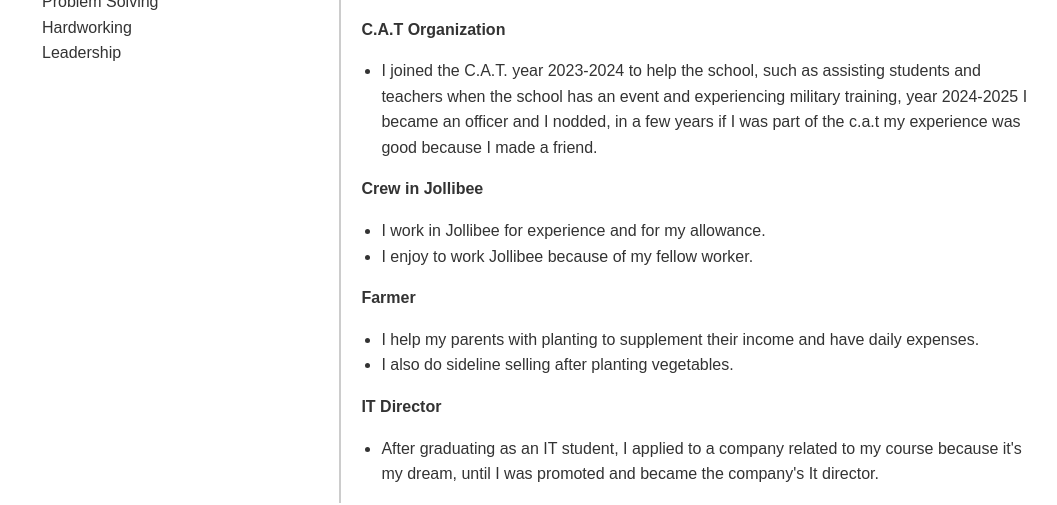
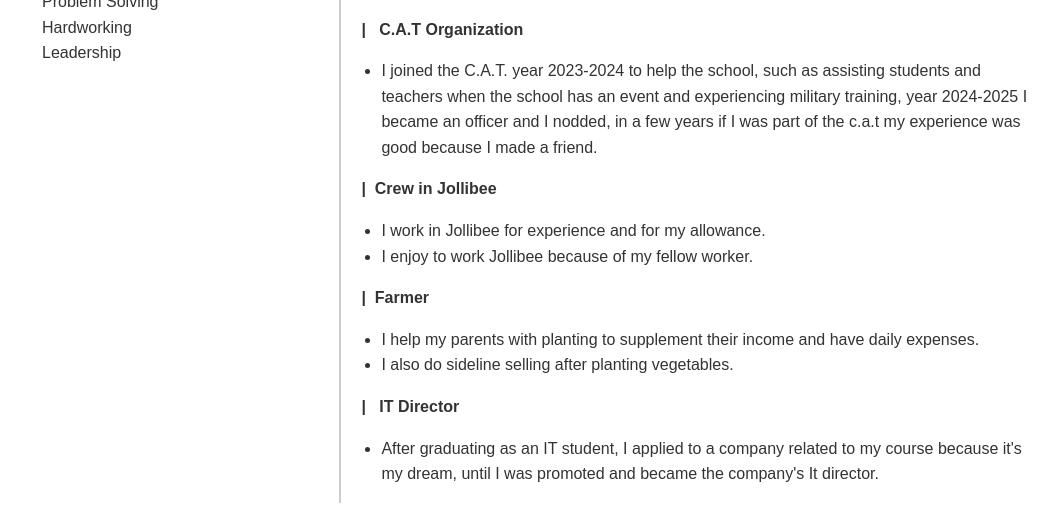
Before and after one commit to sanicabettyrose/my-resume, a plain HTML site: page index.html in a window 1280 px wide. Shown: the part 707-1212 px from the top of the page, without its empty margins (108-1165 px from the left). Drawn offline with Linux system fonts and the light colour scheme; files whose address does not match are found by name.

Commit message:
Update index.html

```diff
--- a/index.html
+++ b/index.html
@@ -143,7 +143,9 @@
     </div>
     <div class="skills-list">
        Problem Solving<br>
+
        Hardworking<br>
+
        Leadership
     </div>
   </div>
@@ -191,14 +193,14 @@
     </div>
     <div class="experience">
       <div class="sub-section">
-        <strong>C.A.T Organization</strong>
+        <strong>| &nbsp C.A.T Organization</strong>
         <ul>
           <li>I joined the C.A.T. year 2023-2024 to help the school, such as assisting students and teachers when the school has an event and experiencing military training, year 2024-2025 I became an officer and I nodded, in a few years if I was part of the c.a.t my experience was good because I made a friend.</li>
         </ul>
       </div>
 
       <div class="sub-section">
-        <strong>Crew in Jollibee</strong>
+        <strong>|&nbsp Crew in Jollibee</strong>
         <ul>
           <li>I work in Jollibee for experience and for my allowance.</li>
           <li>I enjoy to work Jollibee because of my fellow worker.</li>
@@ -206,7 +208,7 @@
       </div>
 
       <div class="sub-section">
-        <strong>Farmer</strong>
+        <strong>|&nbsp; Farmer</strong>
         <ul>
           <li>I help my parents with planting to supplement their income and have daily expenses.</li>
           <li>I also do sideline selling after planting vegetables.</li>
@@ -214,7 +216,7 @@
       </div>
 
       <div class="sub-section">
-        <strong>IT Director</strong>
+        <strong>| &nbsp; IT Director</strong>
         <ul>
           <li>After graduating as an IT student, I applied to a company related to my course because it's my dream, until I was promoted and became the company's It director.</li>
         </ul>
```
